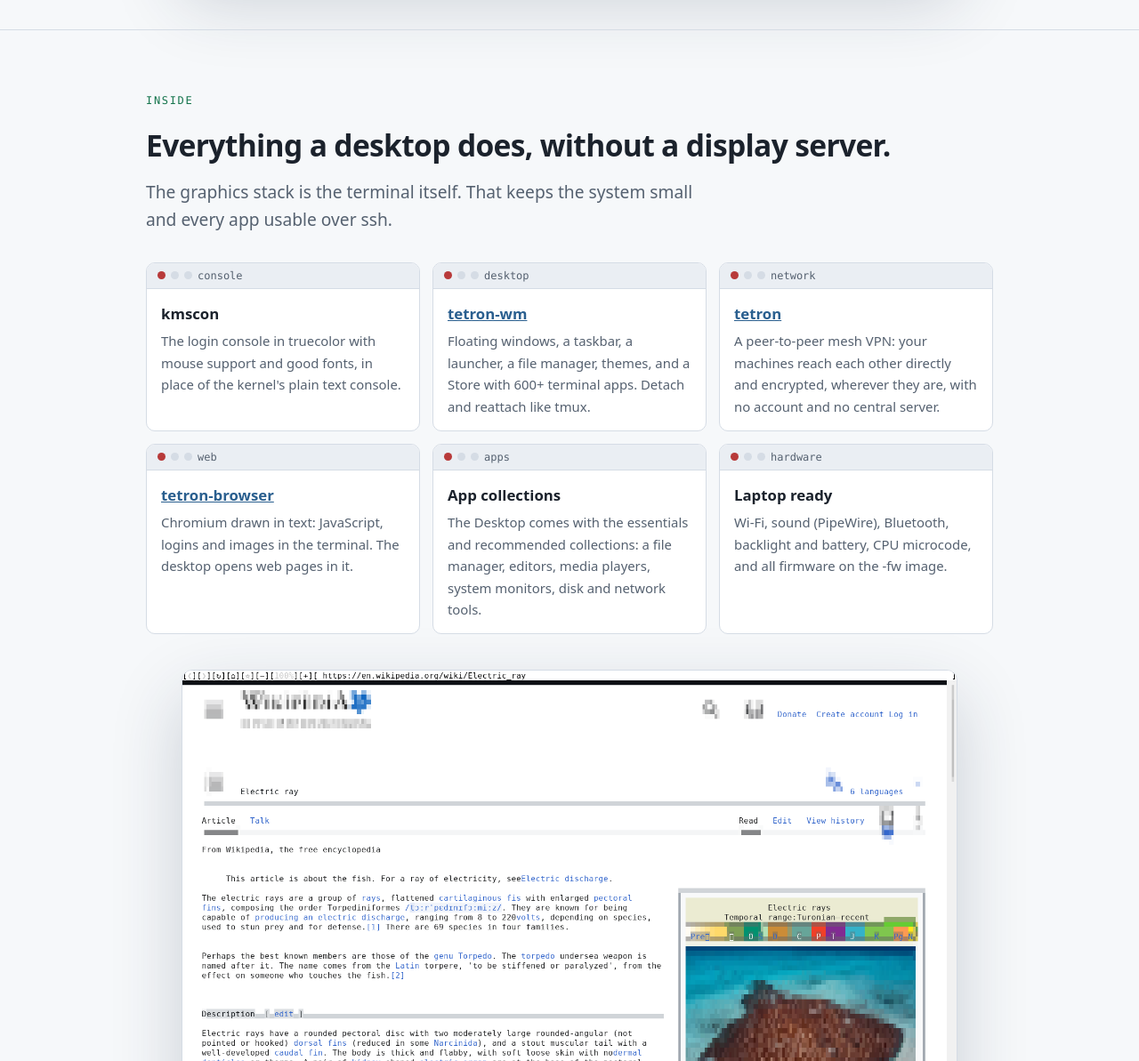
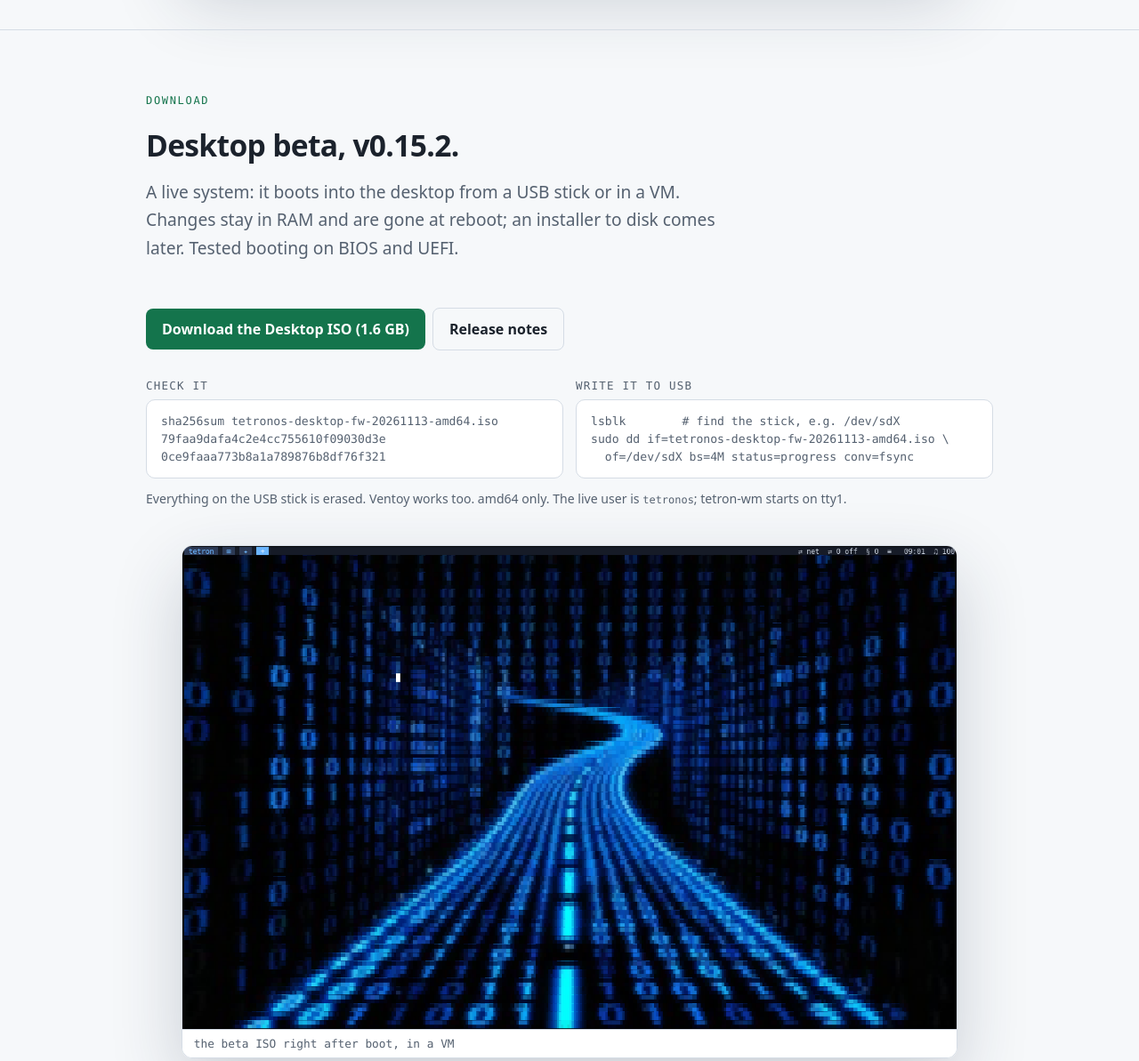
Before and after one commit to tetronos/tetron-os, a plain HTML site: page docs/index.html in a window 1280 px wide. Shown: the part 1240-2433 px from the top of the page at 89% size. Drawn offline with Linux system fonts and the light colour scheme.

Commit message:
Website: the Desktop beta download (v0.15.2 ISO, 1.6 GB, SHA256, how to write it to USB, a screenshot of the beta right after boot); status and the top note say the beta is out

```diff
--- a/docs/index.html
+++ b/docs/index.html
@@ -123,7 +123,7 @@
 <body>
 <nav><div class="wrap">
   <span class="crumb"><a class="org" href="https://tetronos.github.io/">tetronos</a><span class="sep">/</span><a class="brand" href="#top">TetronOS</a></span>
-  <span class="links"><a href="#inside">inside</a><a href="#editions">editions</a><a href="#yours">yours</a><a href="#get">get it</a><a href="#status">status</a></span>
+  <span class="links"><a href="#download">download</a><a href="#inside">inside</a><a href="#editions">editions</a><a href="#yours">yours</a><a href="#get">get it</a><a href="#status">status</a></span>
   <button class="tbtn" id="theme" type="button" aria-label="Switch between light and dark theme">light</button>
 <a href="https://github.com/tetronos/tetron-os">github</a>
 </div></nav>
@@ -132,10 +132,27 @@
   <p class="eyebrow">Debian. No X11. No Wayland.</p>
   <h1>A whole computer, drawn in <em>text</em>.</h1>
   <p class="lede">TetronOS boots straight into a truecolor console with a mouse and a real desktop: windows, a taskbar, an app store, a web browser and a private mesh network to reach your other machines. Built on Debian 13, made of ordinary signed packages, small enough for old hardware and servers.</p>
-  <div class="warnbox" style="border-color:var(--accent)"><b style="color:var(--accent)">In development.</b> The Server and Desktop ISOs are built and boot on BIOS and UEFI in testing, but are not published for download yet. Every part already installs on your own Debian or Ubuntu today: see <a href="#get">get it</a>.</div>
+  <div class="warnbox" style="border-color:var(--accent)"><b style="color:var(--accent)">Desktop beta out.</b> The first TetronOS Desktop ISO is available as a beta: a live system you boot from USB or in a VM, with no installer to disk yet. <a href="#download">Download it</a>, or install the parts on your own Debian or Ubuntu: see <a href="#get">get it</a>.</div>
   <div class="pills"><span class="pill">Debian 13 trixie</span><span class="pill">kmscon console</span><span class="pill">tetron-wm desktop</span><span class="pill">tetron mesh VPN</span><span class="pill">tetron-browser</span><span class="pill">signed apt repo</span><span class="pill">amd64</span></div>
   <figure class="shot"><img src="images/desktop.png" alt="The tetron-wm desktop of TetronOS: floating windows, a taskbar and a status tray drawn as text" loading="eager"><figcaption>the TetronOS desktop: tetron-wm on the kmscon console</figcaption></figure>
 </div></header>
+
+<section id="download"><div class="wrap">
+  <p class="eyebrow">Download</p>
+  <h2>Desktop beta, v0.15.2.</h2>
+  <p class="lede">A live system: it boots into the desktop from a USB stick or in a VM. Changes stay in RAM and are gone at reboot; an installer to disk comes later. Tested booting on BIOS and UEFI.</p>
+  <a class="btn" href="https://github.com/tetronos/tetron-os/releases/download/v0.15.2/tetronos-desktop-fw-20261113-amd64.iso">Download the Desktop ISO (1.6 GB)</a><a class="btn ghost" href="https://github.com/tetronos/tetron-os/releases/tag/v0.15.2">Release notes</a>
+  <div class="two">
+    <div><h3>Check it</h3><pre>sha256sum tetronos-desktop-fw-20261113-amd64.iso
+79faa9dafa4c2e4cc755610f09030d3e
+0ce9faaa773b8a1a789876b8df76f321</pre></div>
+    <div><h3>Write it to USB</h3><pre>lsblk        # find the stick, e.g. /dev/sdX
+sudo dd if=tetronos-desktop-fw-20261113-amd64.iso \
+  of=/dev/sdX bs=4M status=progress conv=fsync</pre></div>
+  </div>
+  <p class="sub">Everything on the USB stick is erased. Ventoy works too. amd64 only. The live user is <code>tetronos</code>; tetron-wm starts on tty1.</p>
+  <figure class="shot"><img src="images/live-desktop.png" alt="The TetronOS Desktop beta just after boot: the tetron-wm desktop with its top bar over a blue wallpaper" width="1280" height="800" loading="lazy"><figcaption>the beta ISO right after boot, in a VM</figcaption></figure>
+</div></section>
 
 <section id="inside"><div class="wrap">
   <p class="eyebrow">Inside</p>
@@ -193,8 +210,8 @@
   <p class="eyebrow">Status</p>
   <h2>Where it stands.</h2>
   <ul class="limits">
-    <li><b>Done:</b> Server and Desktop live ISOs built from the packages, booting on BIOS and UEFI in test VMs; the signed apt repository; the suite on Debian, Ubuntu, Fedora, Arch and macOS.</li>
-    <li><b>Next:</b> published ISO downloads with checksums and a signature, and an installer to disk. The live ISO runs from USB until then.</li>
+    <li><b>Done:</b> the Desktop live ISO as a public beta (v0.15.2); Server and Desktop ISOs built from the packages, booting on BIOS and UEFI in test VMs; the signed apt repository; the suite on Debian, Ubuntu, Fedora, Arch and macOS.</li>
+    <li><b>Next:</b> an installer to disk, a signed checksum file, and a published Server ISO. The live ISO runs from USB until then.</li>
     <li><b>Versions:</b> the whole suite moves in step on 0.15.x; the first published ISO release brings everything to 1.0.</li>
   </ul>
 </div></section>
```
Also changed, not shown: docs/images/live-desktop.png (added).
